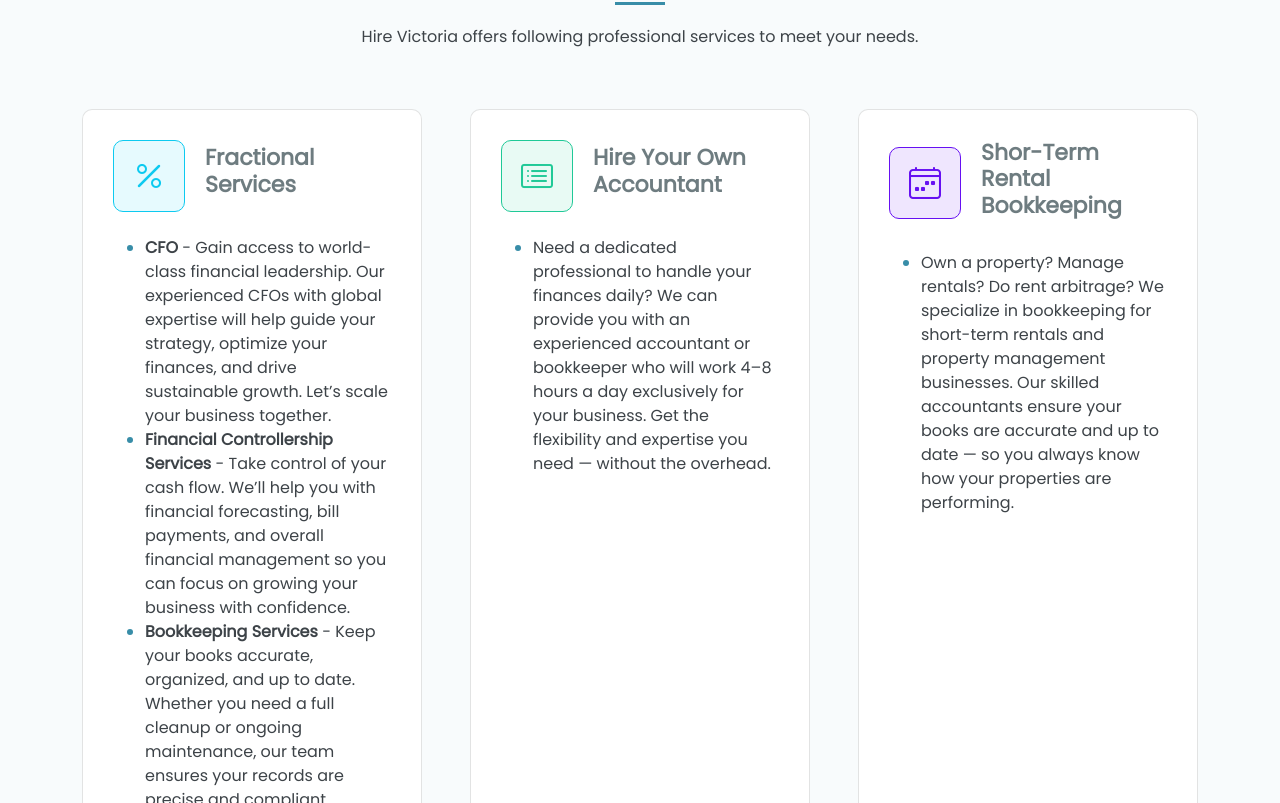
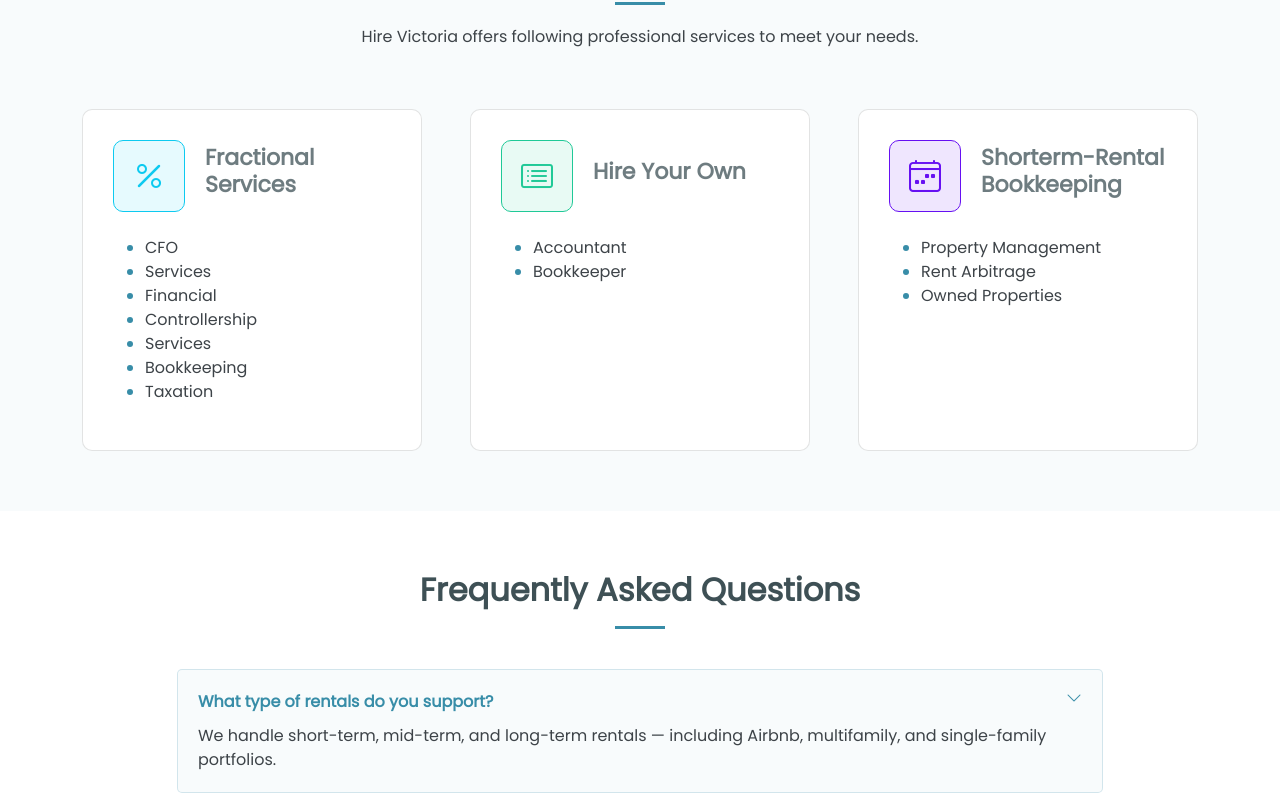
Before and after one commit to joshrinea/hire-victoria-ph, a React (Vite) app: page / in a window 1280 px wide. Shown: the part 1737-2540 px from the top of the page. Built offline with nearby package versions, Linux system fonts and the light colour scheme.

Commit message:
Revert "Update Home.jsx"
This reverts commit 6bdf04e45e74c555e4211f3954ffdfd9162525cf.

```diff
--- a/src/pages/Home.jsx
+++ b/src/pages/Home.jsx
@@ -243,7 +243,7 @@
       {/* end of clients section */}
 
       {/* services section */}
-       <section id="services" className="services section light-background">
+      <section id="services" className="services section light-background">
         <div className="container section-title" data-aos="fade-up">
           <h2>Our Services</h2>
           <p>
@@ -264,13 +264,25 @@
                 <div className="mt-4">
                   <ul>
                     <li>
-                      <span><b>CFO</b> - Gain access to world-class financial leadership. Our experienced CFOs with global expertise will help guide your strategy, optimize your finances, and drive sustainable growth. Let’s scale your business together.</span>
+                      <span>CFO</span>
                     </li>
                     <li>
-                      <span><b>Financial Controllership Services</b> - Take control of your cash flow. We’ll help you with financial forecasting, bill payments, and overall financial management so you can focus on growing your business with confidence.</span>
+                      <span>Services</span>
                     </li>
                     <li>
-                      <span><b>Bookkeeping Services</b> - Keep your books accurate, organized, and up to date. Whether you need a full cleanup or ongoing maintenance, our team ensures your records are precise and compliant.</span>
+                      <span>Financial</span>
+                    </li>
+                    <li>
+                      <span>Controllership</span>
+                    </li>
+                    <li>
+                      <span>Services</span>
+                    </li>
+                    <li>
+                      <span>Bookkeeping</span>
+                    </li>
+                    <li>
+                      <span>Taxation</span>
                     </li>
                   </ul>
                 </div>
@@ -282,13 +294,16 @@
                 <div className="d-flex align-items-center justify-content-start">
                   <i className="bi bi-card-list icon"></i>
                   <div>
-                    <h3>Hire Your Own Accountant</h3>
+                    <h3>Hire Your Own</h3>
                   </div>
                 </div>
                 <div className="mt-4">
                   <ul>
                     <li>
-                      <span>Need a dedicated professional to handle your finances daily? We can provide you with an experienced accountant or bookkeeper who will work 4–8 hours a day exclusively for your business. Get the flexibility and expertise you need — without the overhead.</span>
+                      <span>Accountant</span>
+                    </li>
+                    <li>
+                      <span>Bookkeeper</span>
                     </li>
                   </ul>
                 </div>
@@ -299,13 +314,19 @@
                 <div className="d-flex align-items-center justify-content-start">
                   <i className="bi bi-calendar4-week icon"></i>
                   <div>
-                    <h3>Shor-Term Rental Bookkeeping</h3>
+                    <h3>Shorterm-Rental Bookkeeping</h3>
                   </div>
                 </div>
                 <div className="mt-4">
                   <ul>
                     <li>
-                      <span>Own a property? Manage rentals? Do rent arbitrage? We specialize in bookkeeping for short-term rentals and property management businesses. Our skilled accountants ensure your books are accurate and up to date — so you always know how your properties are performing.</span>
+                      <span>Property Management</span>
+                    </li>
+                    <li>
+                      <span>Rent Arbitrage</span>
+                    </li>
+                    <li>
+                      <span>Owned Properties</span>
                     </li>
                   </ul>
                 </div>
```
